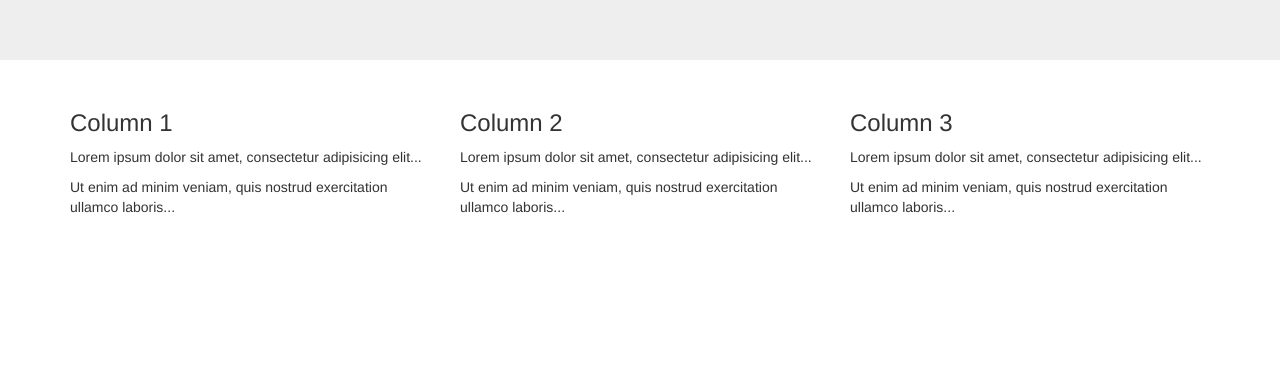
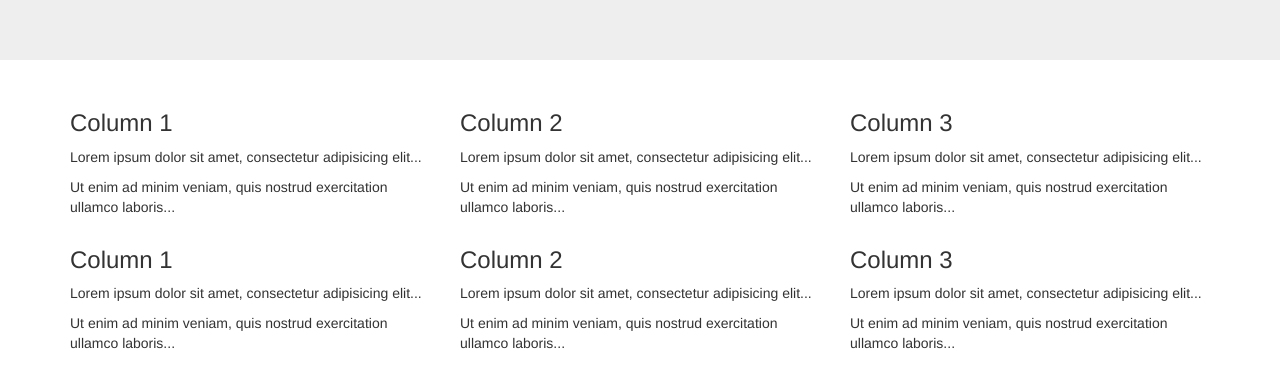
Before and after one commit to vinaydevops81/tags, a plain HTML site: page index.html in a window 1280 px wide. Shown: the part 200-588 px from the top of the page. Drawn offline with nearby package versions, Linux system fonts and the light colour scheme.

Commit message:
added new row

```diff
--- a/index.html
+++ b/index.html
@@ -33,6 +33,23 @@ CTYPE html>
       <p>Ut enim ad minim veniam, quis nostrud exercitation ullamco laboris...</p>
     </div>
   </div>
+ <div class="row">
+    <div class="col-sm-4">
+      <h3>Column 1</h3>
+      <p>Lorem ipsum dolor sit amet, consectetur adipisicing elit...</p>
+      <p>Ut enim ad minim veniam, quis nostrud exercitation ullamco laboris...</p>
+    </div>
+    <div class="col-sm-4">
+      <h3>Column 2</h3>
+      <p>Lorem ipsum dolor sit amet, consectetur adipisicing elit...</p>
+      <p>Ut enim ad minim veniam, quis nostrud exercitation ullamco laboris...</p>
+    </div>
+    <div class="col-sm-4">
+      <h3>Column 3</h3>
+      <p>Lorem ipsum dolor sit amet, consectetur adipisicing elit...</p>
+      <p>Ut enim ad minim veniam, quis nostrud exercitation ullamco laboris...</p>
+    </div>
+  </div>
 </div>
 
 </body>
```
